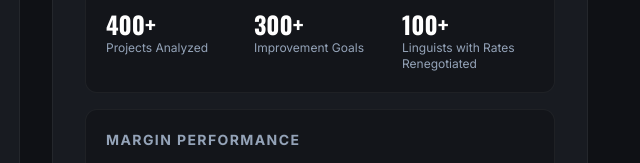
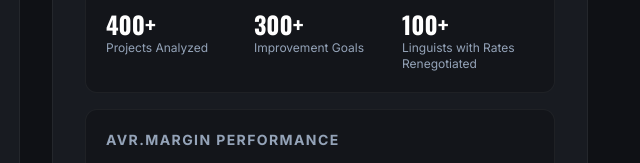
Before and after one commit to dimawin22/annualreport, a plain HTML site: page index.html in a window 1280 px wide. Shown: the part 1660-1823 px from the top of the page, 604-1244 px from the left. Drawn offline with nearby package versions, Linux system fonts and the light colour scheme.

Commit message:
Update index.html

```diff
--- a/index.html
+++ b/index.html
@@ -220,7 +220,7 @@
                         </div>
                     </div>
                     <div class="bg-dark/50 rounded-xl p-5 border border-white/5">
-                        <h4 class="text-sm font-bold uppercase tracking-widest text-text-muted mb-4">Margin Performance</h4>
+                        <h4 class="text-sm font-bold uppercase tracking-widest text-text-muted mb-4">Avr.Margin Performance</h4>
                         <div class="space-y-3">
                             <div class="flex justify-between items-center">
                                 <span class="text-text-muted text-sm">2022</span>
```
